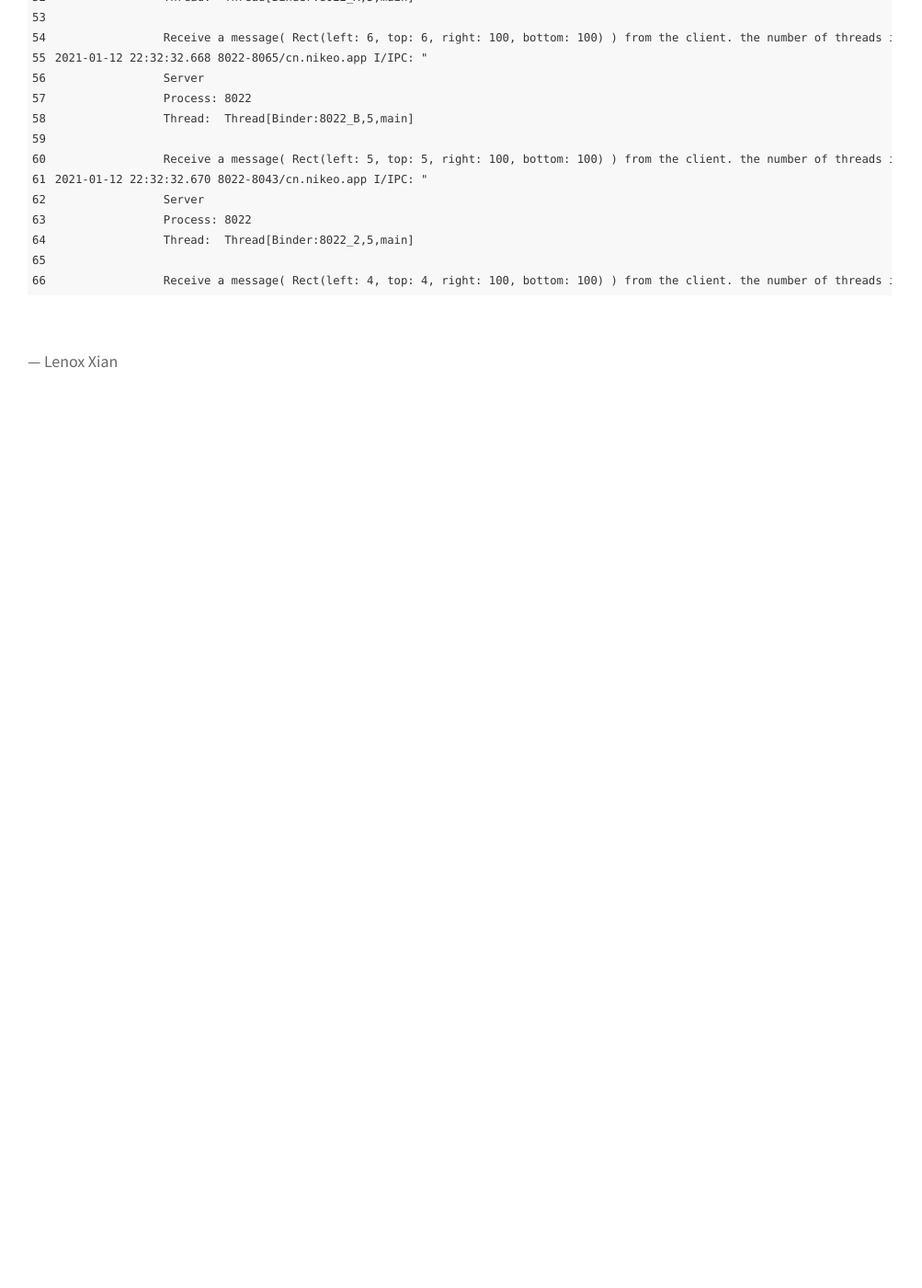
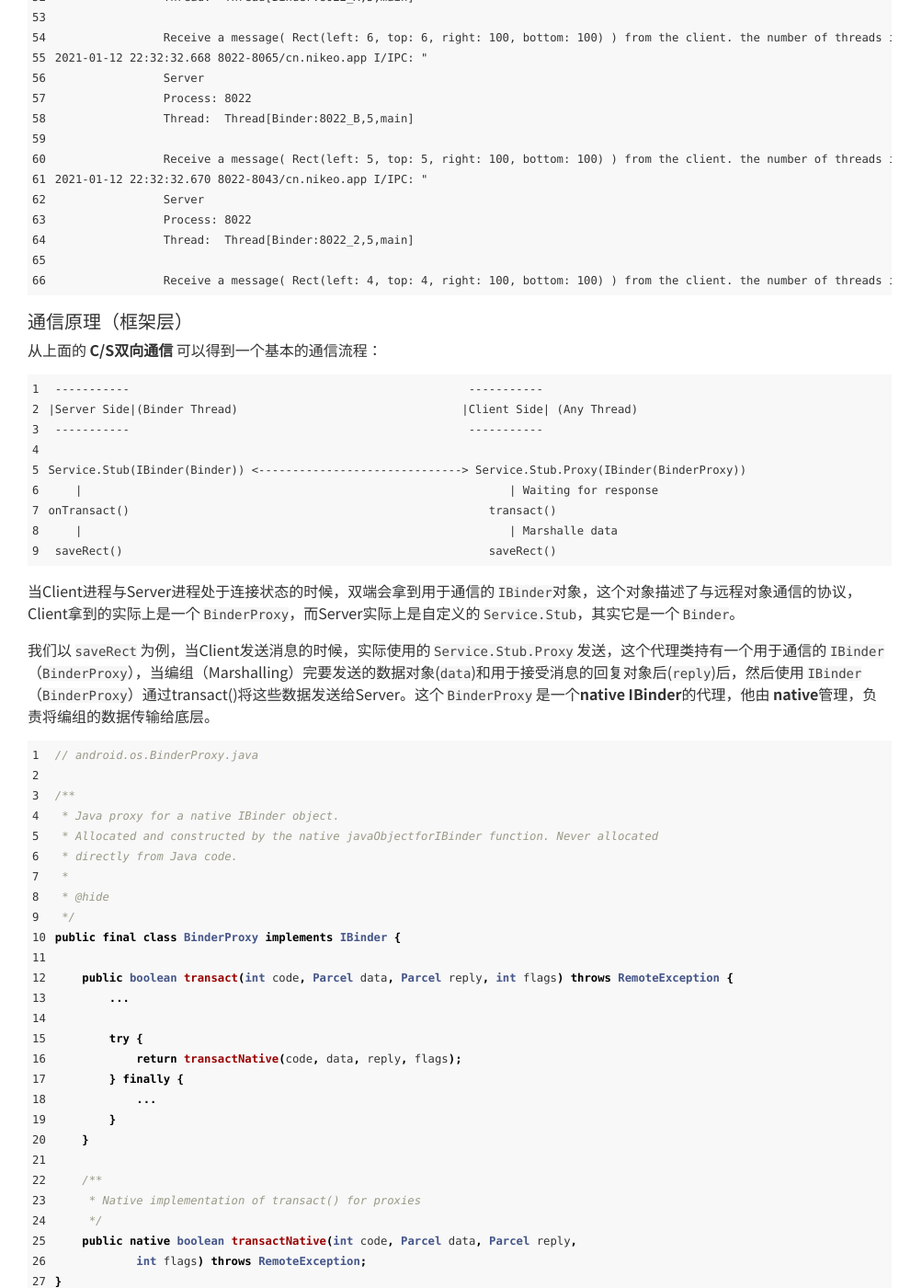
Before and after one commit to nikeorever/nikeorever.github.io, a Jekyll site: the page built from _posts/2020-10-21-android-ipc.md, in a window 1280 px wide and 1400 px high, scrolled down 10123 px. Shown: the whole window at 92% size, without its empty margins (0-1003 px from the left). Built offline with Jekyll 4.4.1, drawn with Linux system fonts in a browser that asks for light colours; before the commit the page ends 10572 px from its top, so only the background shows below that; some of the changed text lies outside the part shown.

Commit message:
Deploy blog

````diff
--- a/_posts/2020-10-21-android-ipc.md
+++ b/_posts/2020-10-21-android-ipc.md
@@ -160,7 +160,7 @@ interface AIDLService {
     String nullableType(@nullable String name);
  ```
 
-##### C/S相互通信
+##### C/S双向通信
 
 ###### AIDL协议文件
 
@@ -503,3 +503,112 @@ class Server : Service() {
 
                 Receive a message( Rect(left: 4, top: 4, right: 100, bottom: 100) ) from the client. the number of threads in a blocked state: 0
 ```
+
+##### 通信原理（框架层）
+
+从上面的 **C/S双向通信** 可以得到一个基本的通信流程：
+
+```
+ -----------                                                  -----------
+|Server Side|(Binder Thread)                                 |Client Side| (Any Thread)
+ -----------                                                  -----------
+
+Service.Stub(IBinder(Binder)) <------------------------------> Service.Stub.Proxy(IBinder(BinderProxy))
+    |                                                               | Waiting for response
+onTransact()                                                     transact()
+    |                                                               | Marshalle data
+ saveRect()                                                      saveRect()
+```
+
+当Client进程与Server进程处于连接状态的时候，双端会拿到用于通信的 `IBinder`对象，这个对象描述了与远程对象通信的协议，Client拿到的实际上是一个 `BinderProxy`，而Server实际上是自定义的 `Service.Stub`，其实它是一个 `Binder`。
+
+我们以 `saveRect` 为例，当Client发送消息的时候，实际使用的 `Service.Stub.Proxy` 发送，这个代理类持有一个用于通信的 `IBinder`（`BinderProxy`），当编组（Marshalling）完要发送的数据对象(`data`)和用于接受消息的回复对象后(`reply`)后，然后使用 `IBinder`（`BinderProxy`）通过transact()将这些数据发送给Server。这个 `BinderProxy` 是一个**native IBinder**的代理，他由 **native**管理，负责将编组的数据传输给底层。
+
+```java
+// android.os.BinderProxy.java
+
+/**
+ * Java proxy for a native IBinder object.
+ * Allocated and constructed by the native javaObjectforIBinder function. Never allocated
+ * directly from Java code.
+ *
+ * @hide
+ */
+public final class BinderProxy implements IBinder {
+
+    public boolean transact(int code, Parcel data, Parcel reply, int flags) throws RemoteException {
+        ...
+
+        try {
+            return transactNative(code, data, reply, flags);
+        } finally {
+            ...
+        }
+    }
+
+    /**
+     * Native implementation of transact() for proxies
+     */
+    public native boolean transactNative(int code, Parcel data, Parcel reply,
+            int flags) throws RemoteException;
+}
+```
+
+现在底层接受到了编组后数据，现在需要将这个数据发送给Server进程，这里不详细讨论Binder的底层IPC通信原理，这时候我们将目光转到Server端。
+
+前面提到，相较于Client使用 `BinderProxy`作为具体的 `IBinder`，Server则使用 `Binder` 作为具体的 `IBinder`.当Server进程接收到来自Client进程的消息后，底层会调用该 `Binder`对象的 `execTransact` 方法：
+
+```java
+// android.os.Binder.java
+
+public class Binder implements IBinder {
+    ...
+
+    // Entry point from android_util_Binder.cpp's onTransact
+    @UnsupportedAppUsage
+    private boolean execTransact(int code, long dataObj, long replyObj,
+            int flags) {
+        ...
+
+        try {
+            return execTransactInternal(code, dataObj, replyObj, flags, callingUid);
+        } finally {
+            ...
+        }
+    }
+
+    private boolean execTransactInternal(int code, long dataObj, long replyObj, int flags,
+            int callingUid) {
+        ...
+        Parcel data = Parcel.obtain(dataObj);
+        Parcel reply = Parcel.obtain(replyObj);
+        ...
+        try {
+            ...
+            if ((flags & FLAG_COLLECT_NOTED_APP_OPS) != 0) {
+                AppOpsManager.startNotedAppOpsCollection(callingUid);
+                try {
+                    res = onTransact(code, data, reply, flags);
+                } finally {
+                    AppOpsManager.finishNotedAppOpsCollection();
+                }
+            } else {
+                res = onTransact(code, data, reply, flags);
+            }
+        } catch (RemoteException|RuntimeException e) {
+            ...
+        } finally {
+            ...
+        }
+        checkParcel(this, code, reply, "Unreasonably large binder reply buffer");
+        reply.recycle();
+        data.recycle();
+        ...
+        return res;
+    }
+}
+```
+
+最终调用 `Binder`的 `onTransact`，而 `Service.Stub` 这个具体的 `Binder` 对 `onTransact`进行了 `override`，目的就是根据这个方法的第一个参数 `code`，将消息分派给对应的接受者去处理( `android.os.Parcel` -> `android.os.Parcelable`)。当处理完后，回复Client处理结果( `reply.writeNoException()` )。
+
+需要特别注意的是，这一个完整的通信过程是 **同步** 完成的，这意味这只有Server处理完成后，Client的调用才会return，在return之前，调用处所在的线程一直处于 **等待(WAITING)** 状态，所以如果Client调用处是主线程，当Server端处理时间过长，会阻塞主线程，造成ANR。推荐在子线程进行IPC通信。
````
